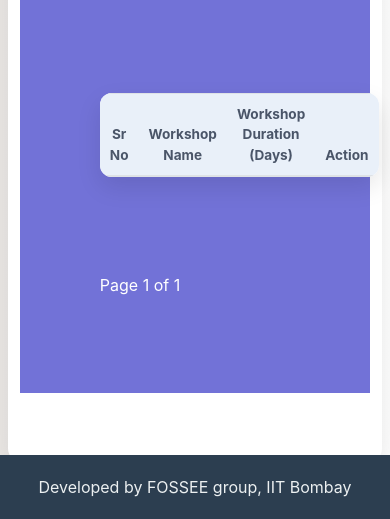
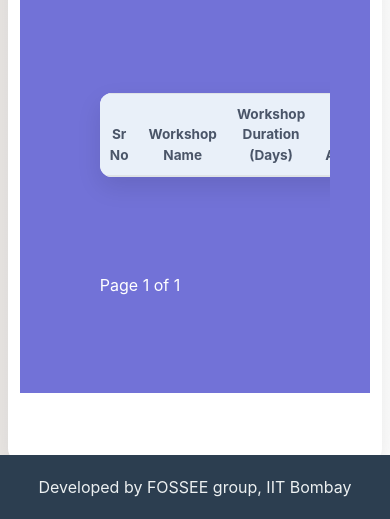
Before and after one commit to AYUSHI1007/fosseeWorkshops, a Django app: a page that uses workshop_app/templates/workshop_app/workshop_type_list.html in a window 390 px wide. Shown: the part 325-844 px from the top of the page. Run offline with Django 3.2, Linux system fonts and the light colour scheme; data that the repository does not hold is empty; some libraries are stand-ins or nearby versions.

Commit message:
responsive changes

```diff
--- a/workshop_app/templates/workshop_app/workshop_type_list.html
+++ b/workshop_app/templates/workshop_app/workshop_type_list.html
@@ -119,6 +119,10 @@ animation: pulse 2s infinite;
 box-shadow: 0 4px 15px rgba(0, 123, 255, 0.4);
 transform: scale(1.05);
 }
+.table-responsive {
+    overflow-x: auto;
+    -webkit-overflow-scrolling: touch;
+}
 
 .modal-content {
 border-radius: 12px;
@@ -159,7 +163,7 @@ background-color: #e2e8f0;
 </a>
 <br>
 {% endif %}
-<div class="container">
+<div class="container table-responsive">
 <table class="table table-hover">
 <thead>
 <tr>
```
Also changed, not shown: statistics_app/templates/statistics_app/workshop_public_stats.html (+6 -3 lines), workshop_app/templates/workshop_app/workshop_status_instructor.html (+12 -2 lines).
